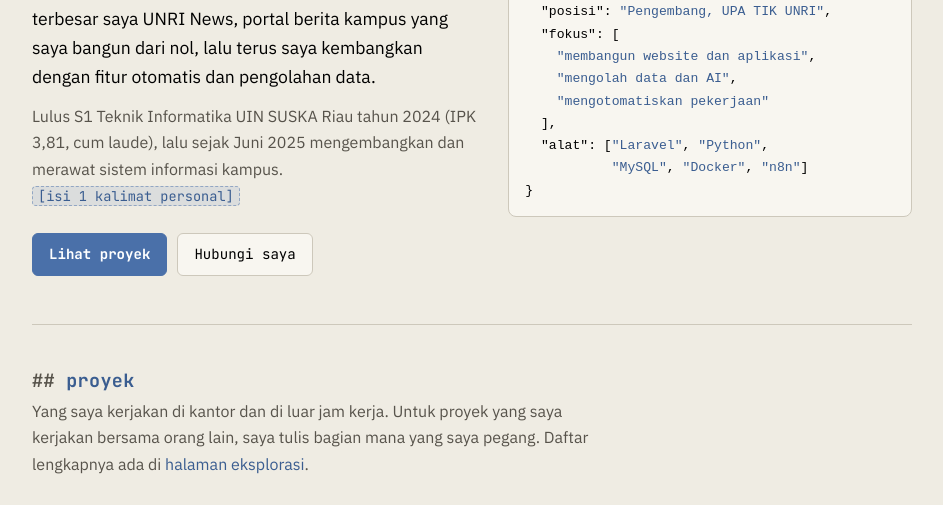
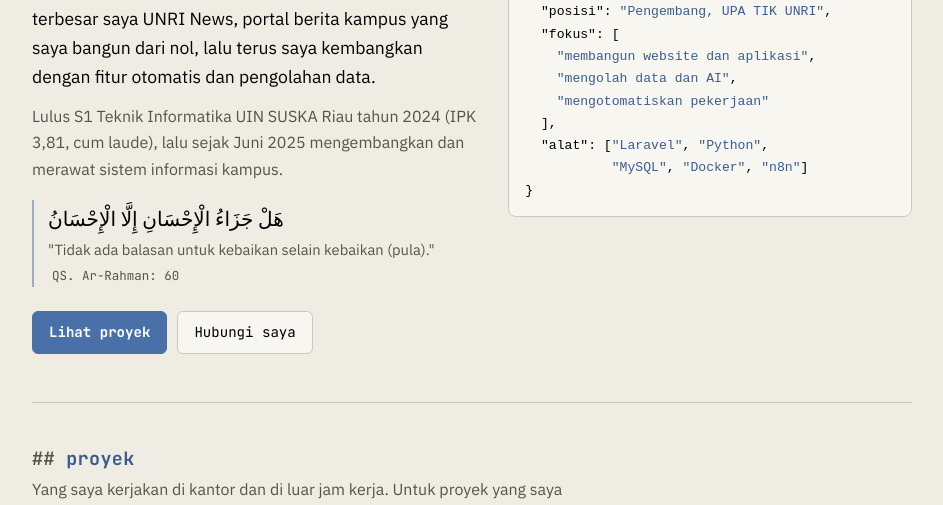
Before and after one commit to amdfzn/portfolio, a plain HTML site: page index.html in a window 1280 px wide. Shown: the part 206-711 px from the top of the page, without its empty margins (168-1111 px from the left). Drawn offline with Linux system fonts and the light colour scheme.

Commit message:
Perbarui portofolio: ayat Ar-Rahman 55:60, kontak, SATU UNRI
Co-Authored-By: Claude Opus 5.5 <noreply@anthropic.com>

```diff
--- a/index.html
+++ b/index.html
@@ -38,6 +38,9 @@ nav .menu a:hover { color: var(--text); text-decoration: none; }
 .hero h1 { font-size: clamp(1.9rem, 5vw, 2.8rem); }
 .hero .lead { margin-top: 16px; font-size: 1.1rem; max-width: 52ch; }
 .hero .sub { margin-top: 12px; color: var(--muted); max-width: 52ch; }
+.ayat { margin: 18px 0 0; padding-left: 14px; border-left: 2px solid var(--accent-line); color: var(--muted); font-size: .92rem; }
+.ayat [lang="ar"] { font-size: 1.25rem; color: var(--text); line-height: 1.9; text-align: left; }
+.ayat cite { white-space: nowrap; font-style: normal; font-family: var(--mono); font-size: .78rem; margin-left: 4px; }
 .cta { display: flex; flex-wrap: wrap; gap: 10px; margin-top: 24px; }
 .btn { font-family: var(--mono); font-size: .88rem; padding: 9px 16px; border-radius: 6px; border: 1px solid var(--line); color: var(--text); background: var(--surface); }
 .btn.primary { background: var(--blue); color: #fff; border-color: var(--blue); font-weight: 700; }
@@ -124,8 +127,13 @@ footer .contact span { color: var(--muted); }
       <h1>Ahmad Fauzan</h1>
       <p class="lead" lang="id">Saya developer di UPA TIK Universitas Riau. Proyek terbesar saya UNRI News, portal berita kampus yang saya bangun dari nol, lalu terus saya kembangkan dengan fitur otomatis dan pengolahan data.</p>
       <p class="lead" lang="en">I'm a developer at UPA TIK, Universitas Riau's IT unit. My biggest project is UNRI News, a campus news portal I built from scratch and keep extending with automation and data features.</p>
-      <p class="sub" lang="id">Lulus S1 Teknik Informatika UIN SUSKA Riau tahun 2024 (IPK 3,81, cum laude), lalu sejak Juni 2025 mengembangkan dan merawat sistem informasi kampus. <span class="ph">[isi 1 kalimat personal]</span></p>
-      <p class="sub" lang="en">I graduated in Informatics Engineering from UIN SUSKA Riau in 2024 (GPA 3.81/4, cum laude), and since June 2025 I've been building and maintaining the university's information systems. <span class="ph">[isi 1 kalimat personal]</span></p>
+      <p class="sub" lang="id">Lulus S1 Teknik Informatika UIN SUSKA Riau tahun 2024 (IPK 3,81, cum laude), lalu sejak Juni 2025 mengembangkan dan merawat sistem informasi kampus.</p>
+      <p class="sub" lang="en">I graduated in Informatics Engineering from UIN SUSKA Riau in 2024 (GPA 3.81/4, cum laude), and since June 2025 I've been building and maintaining the university's information systems.</p>
+      <blockquote class="ayat">
+        <p lang="ar" dir="rtl">هَلْ جَزَاءُ الْإِحْسَانِ إِلَّا الْإِحْسَانُ</p>
+        <p lang="id">"Tidak ada balasan untuk kebaikan selain kebaikan (pula)." <cite>QS. Ar-Rahman: 60</cite></p>
+        <p lang="en">"Is the reward for good anything but good?" <cite>Qur'an 55:60</cite></p>
+      </blockquote>
       <div class="cta">
         <a class="btn primary" href="#proyek"><span lang="id">Lihat proyek</span><span lang="en">See projects</span></a>
         <a class="btn" href="#kontak"><span lang="id">Hubungi saya</span><span lang="en">Get in touch</span></a>
@@ -339,7 +347,6 @@ footer .contact span { color: var(--muted); }
     </div>
     <div class="copy">
       <span>© 2026 Ahmad Fauzan</span>
-      <span lang="id">Draf. Bagian bertanda [isi] belum dilengkapi.</span><span lang="en">Draft. Parts marked [isi] are not filled in yet.</span>
     </div>
   </div>
 </footer>
```
